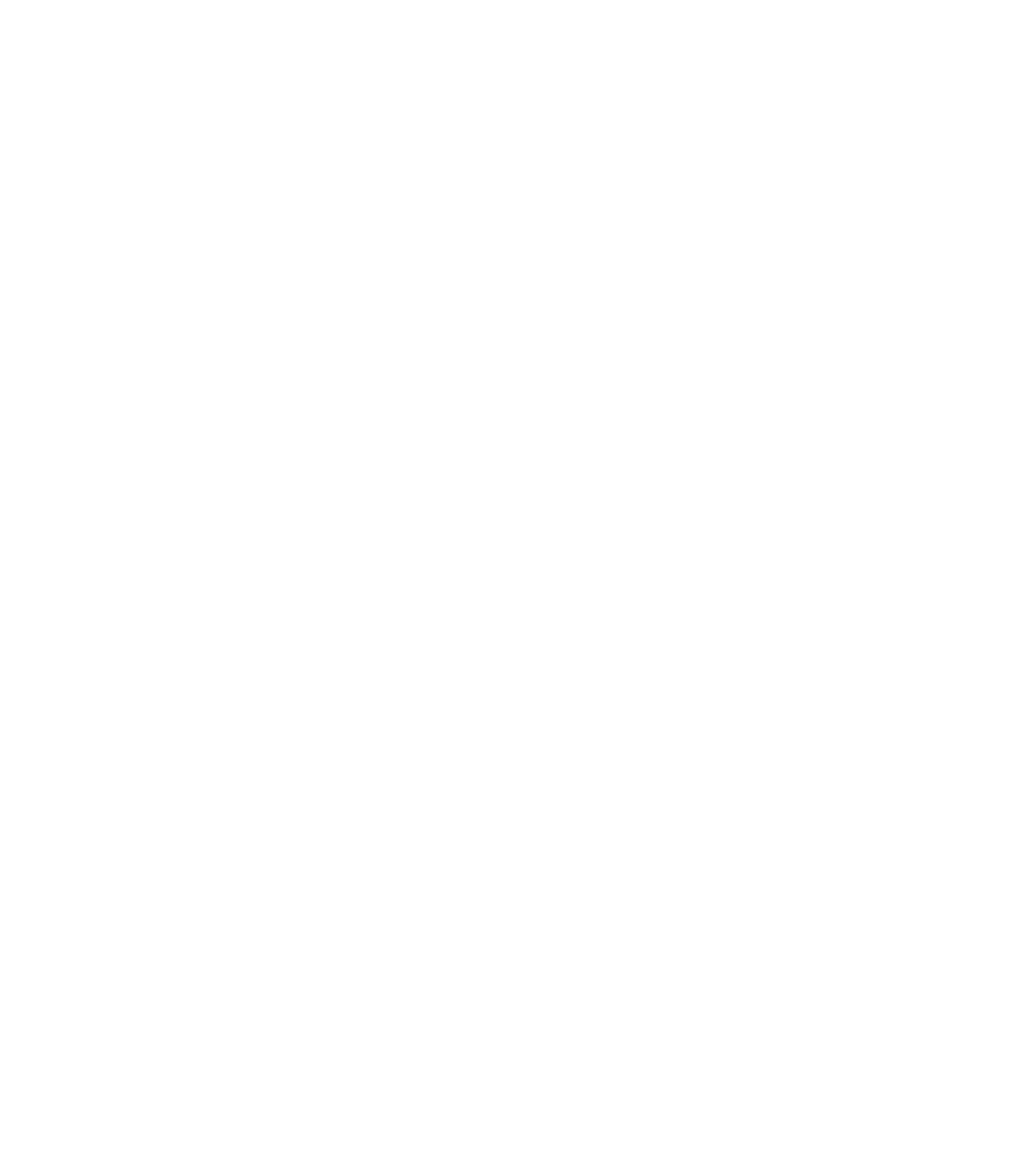
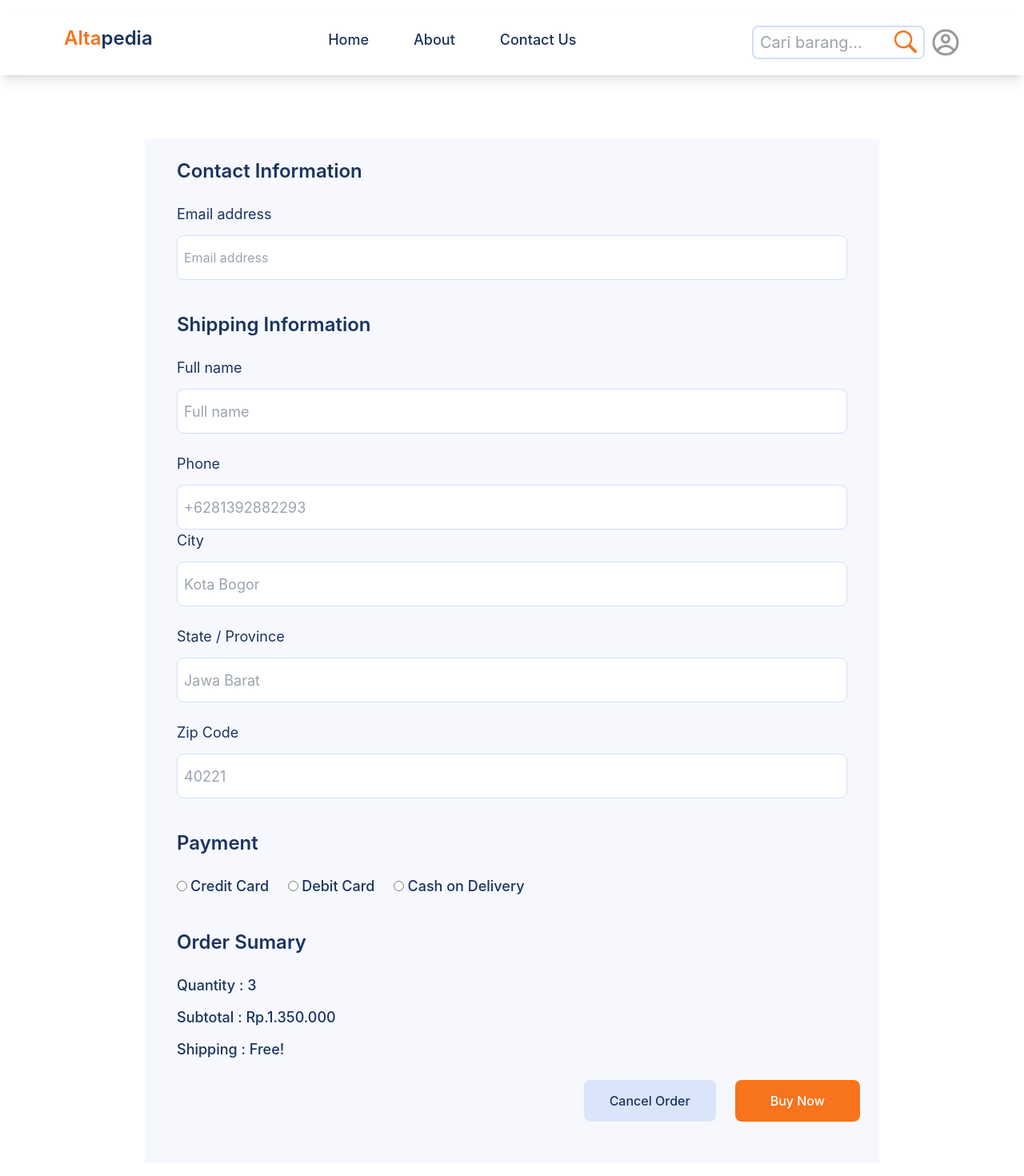
Before and after one commit to wramadhan/altapedia, a React (Create React App) app: page /orderpage in a window 1280 px wide. Before the commit this address had no page. Shown: the top 1470 px of the page at 80% size. Before the commit the page ends 800 px from the top, so only its background shows below. Built offline with nearby package versions, Linux system fonts and the light colour scheme.

Commit message:
Buat Order Page sselesai

```diff
--- a/src/App.js
+++ b/src/App.js
@@ -9,6 +9,7 @@
 import UpdateProfile from "./pages/UpdateProfile";
 import EditProduct from "./pages/EditProduct";
 import History from "./pages/OrderHistory";
+import OrderPage from "./pages/OrderPage";
 
 function App() {
   return (
@@ -24,6 +25,7 @@
         <Route path="/cart" element={<Cart />} />
         <Route path="/checkout" element={<Checkout />} />
         <Route path="/history" element={<History />} />
+        <Route path="/orderpage" element={<OrderPage />} />
       </Routes>
     </Router>
   );
--- a/src/components/Cardhistory.js
+++ b/src/components/Cardhistory.js
@@ -3,7 +3,7 @@
 
 const Cardhistory = () => {
   return (
-    <div className="w-72 h-full border-2">
+    <div className="w-72 mb-14 h-full rounded-lg">
       <img src={Image} alt="Product" className="w-72 h-64 mb-3.5 " />
       <h4 className="text-lg font-semibold text-[#1B345F] mb-1.5">Black Basic Tee</h4>
       <h5 className="text-base font-medium text-[#1B345F] mb-1.5">Rp.450.000</h5>
--- /dev/null
+++ b/src/pages/OrderPage.jsx
@@ -0,0 +1,59 @@
+import React from "react";
+import Navbar from "../components/Navbar";
+import Footer from "../components/Footer";
+
+const OrderPage = () => {
+  return (
+    <div>
+      <Navbar />
+      <div className="bg-[#F6F8FE] text-[#1B345F] md:mt-20 md:w-[700px] md:mx-auto  lg:mt-20 lg:w-[800px] lg:mx-auto xl:auto xl:w-[918px] ">
+        <div className="mx-10 mt-10">
+          <h1 className="font-semibold mb-6 pt-6 sm:text-2xl">Contact Information</h1>
+          <form className="flex flex-col">
+            <label className="mb-3 xl:text-lg">Email address</label>
+            <input className="border border-[#D2DEF9] rounded-lg  pl-2 h-10 xl:w-[838px] xl:h-14" placeholder="Email address"></input>
+          </form>
+        </div>
+        <div className="mx-10 mt-10">
+          <h1 className="font-semibold mb-6 sm:text-2xl">Shipping Information</h1>
+          <form className="flex flex-col xl:text-lg">
+            <label className="mb-3">Full name</label>
+            <input className="border border-[#D2DEF9] rounded-lg mb-6  pl-2 h-10  xl:w-[838px] xl:h-14" placeholder="Full name"></input>
+            <label className="mb-3">Phone</label>
+            <input className="border border-[#D2DEF9] rounded-lg  pl-2 h-10 xl:w-[838px] xl:h-14" placeholder="+6281392882293"></input>
+            <label className="mb-3">City</label>
+            <input className="border border-[#D2DEF9] rounded-lg mb-6  pl-2 h-10 xl:w-[838px] xl:h-14" placeholder="Kota Bogor"></input>
+            <label className="mb-3">State / Province</label>
+            <input className="border border-[#D2DEF9] rounded-lg mb-6  pl-2 h-10 xl:w-[838px] xl:h-14" placeholder="Jawa Barat"></input>
+            <label className="mb-3">Zip Code</label>
+            <input className="border border-[#D2DEF9] rounded-lg  pl-2 h-10 xl:w-[838px] xl:h-14" placeholder="40221"></input>
+          </form>
+        </div>
+        <div className="mx-10 mt-10">
+          <h1 className="font-semibold mb-6 sm:text-2xl">Payment</h1>
+          <form className="xl:text-lg">
+            <input type="radio"></input>
+            <label className="mr-6 ml-1 font-medium">Credit Card</label>
+            <input type="radio"></input>
+            <label className="mr-6 ml-1 font-medium">Debit Card</label>
+            <input type="radio"></input>
+            <label className="mr-6 ml-1 font-medium">Cash on Delivery</label>
+          </form>
+        </div>
+        <div className="mx-10 mt-10 xl:text-lg ">
+          <h1 className="font-semibold mb-6 sm:text-2xl">Order Sumary</h1>
+          <h2 className="mb-3 font-medium">Quantity : 3</h2>
+          <h2 className="mb-3 font-medium">Subtotal : Rp.1.350.000</h2>
+          <h2 className="mb-3 font-medium">Shipping : Free!</h2>
+        </div>
+        <div className="text-end pb-10 mb-20 xl:mb-36">
+          <button className="bg-[#DBE5FA] font-medium text-[#1B345F] mr-6 px-8 py-3.5 rounded-lg m-3">Cancel Order</button>
+          <button className="bg-[#F7731C] font-medium text-white mr-6 px-11 py-3.5 rounded-lg">Buy Now</button>
+        </div>
+      </div>
+      <Footer />
+    </div>
+  );
+};
+
+export default OrderPage;
```
